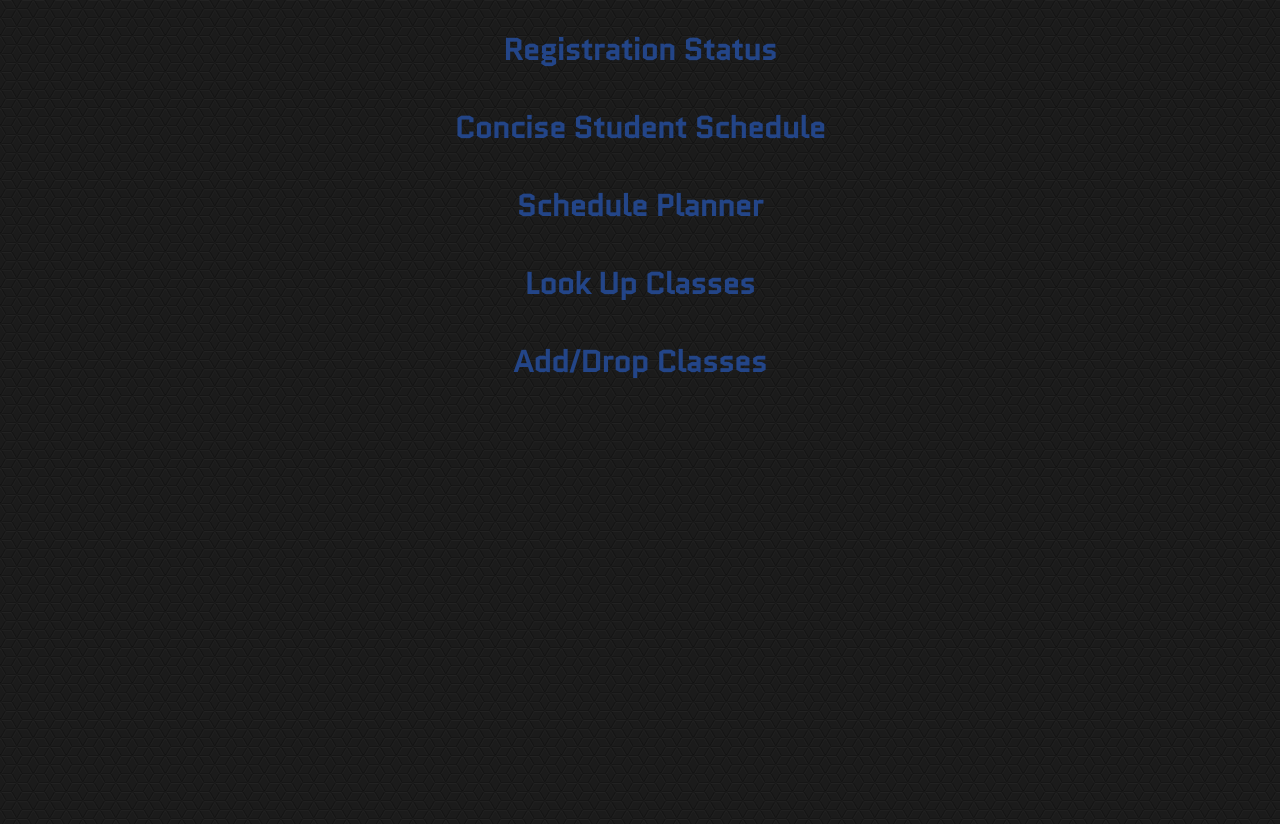
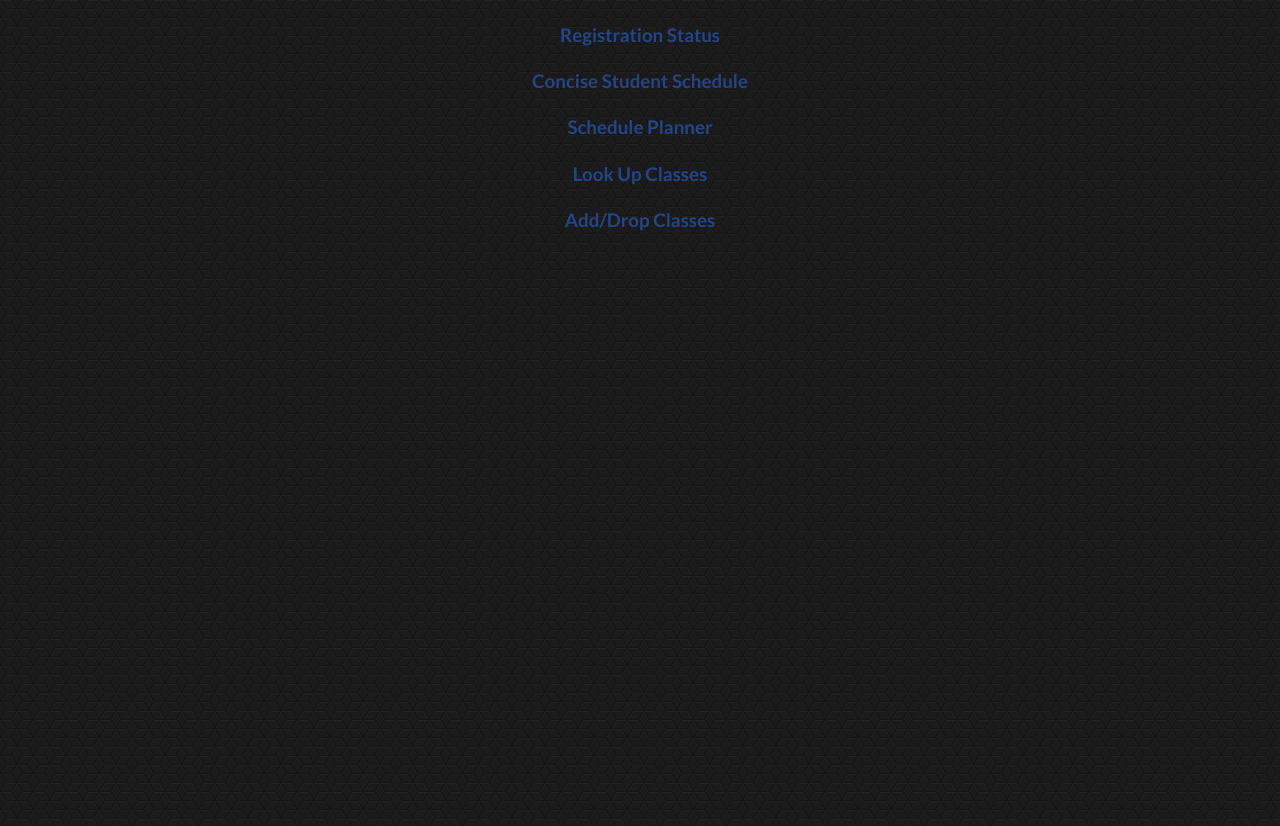
Before and after one commit to lizanderson/p2-dashboard, a plain HTML site: page registration.html in a window 1280 px wide. Drawn offline with nearby package versions, Linux system fonts and the light colour scheme; a web font is replaced by a local one.

Commit message:
Version 5

```diff
--- a/registration.html
+++ b/registration.html
@@ -20,15 +20,15 @@
 
 <body class="registration">
 
-	<h2><a href="">Registration Status</a></h2>
+	<h4><a href="">Registration Status</a></h4>
 
-	<h2><a href="">Concise Student Schedule</a></h2>
+	<h4><a href="">Concise Student Schedule</a></h4>
 
-	<h2><a href="">Schedule Planner</a></h2>
+	<h4><a href="">Schedule Planner</a></h4>
 
-	<h2><a href="">Look Up Classes</a></h2>
+	<h4><a href="">Look Up Classes</a></h4>
 
-	<h2><a href="">Add/Drop Classes</a></h2>
+	<h4><a href="">Add/Drop Classes</a></h4>
 
 
 
```
